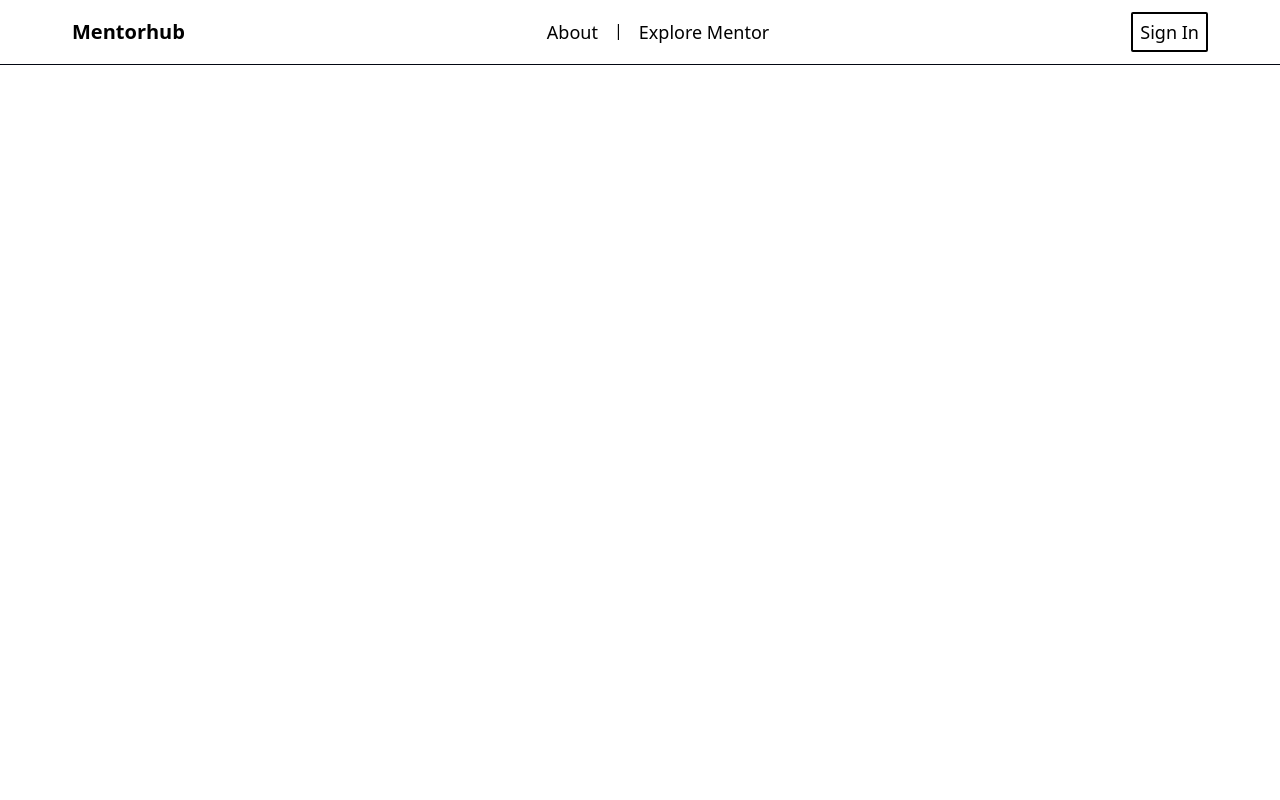
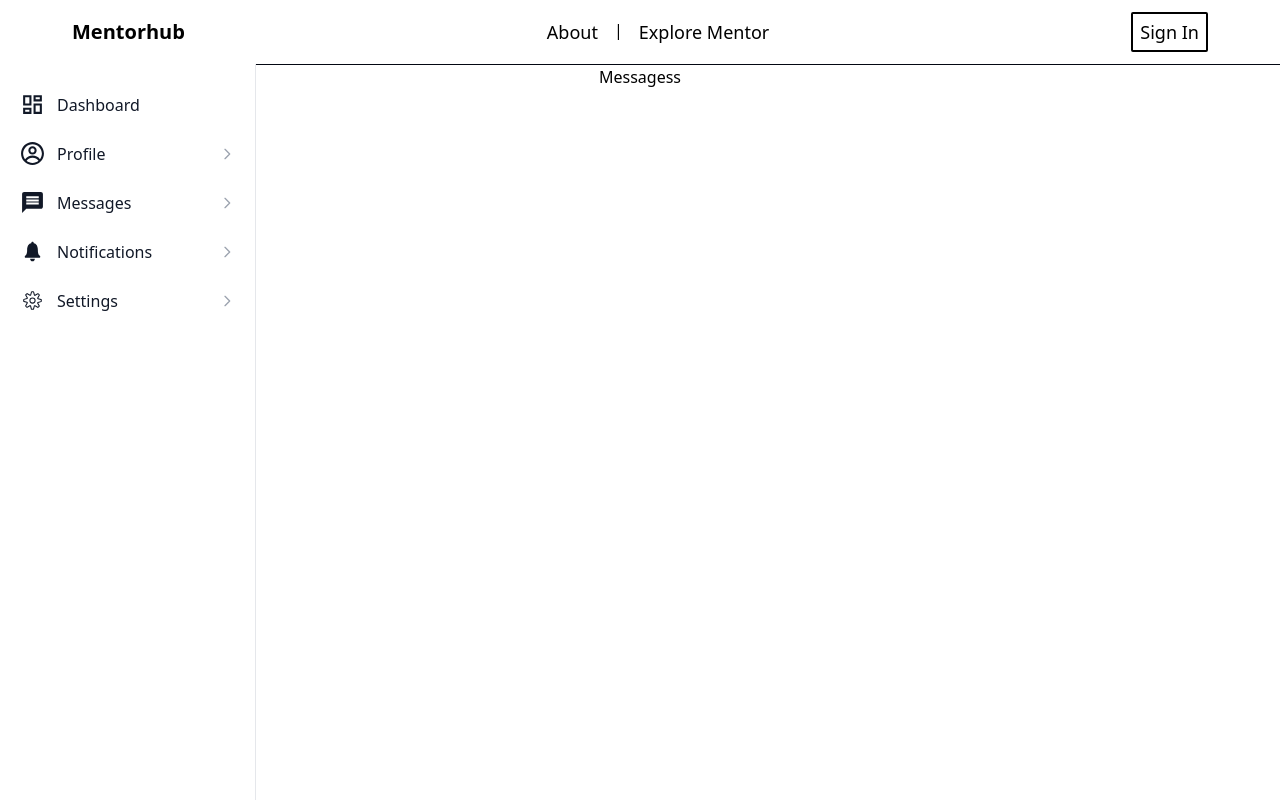
Before and after one commit to Karmanya20/AIOMentor, a React (Vite) app in the folder client/: page /dashboard/messages in a window 1280 px wide. Built offline with nearby package versions, Linux system fonts and the light colour scheme.

Commit message:
implemented nested routes

```diff
--- a/client/src/App.jsx
+++ b/client/src/App.jsx
@@ -6,11 +6,15 @@ import SignIn from "./pages/SignIn";
 import SignUp from "./pages/SignUp";
 import Header from "./components/Header";
 import Dashboard from "./pages/Dashboard";
+import Main from "./pages/Main";
+import Profile from "./pages/Profile";
+import Messages from "./pages/Messages";
+import Notification from "./pages/Notification";
+import Settings from "./pages/Settings";
 
 const App = () => {
   return (
     <Router>
-      {/* Header */}
       <Header />
       <Routes>
         <Route path="/" element={<Home />} />
@@ -18,7 +22,13 @@ const App = () => {
         <Route path="/explore" element={<ExploreMentors />} />
         <Route path="/sign-in" element={<SignIn />} />
         <Route path="/sign-up" element={<SignUp />} />
-        <Route path="/dashboard" element={<Dashboard/>} />
+        <Route path="/dashboard" element={<Dashboard/>}>
+          <Route path="main" element={<Main/>} />
+          <Route path="profile" element={<Profile/>} />
+          <Route path="messages" element={<Messages/>} />
+          <Route path="notification" element={<Notification/>} />
+          <Route path="settings" element={<Settings/>} />
+        </Route>
       </Routes>
     </Router>
   );
--- a/client/src/components/Sidebar.jsx
+++ b/client/src/components/Sidebar.jsx
@@ -1,9 +1,9 @@
-import { IoMdSearch } from "react-icons/io";
 import { MdOutlineDashboard } from "react-icons/md";
 import { CgProfile } from "react-icons/cg";
 import { MdMessage } from "react-icons/md";
-import { CiSignpostDuo1 } from "react-icons/ci";
+import { IoIosNotifications } from "react-icons/io";
 import { CiSettings } from "react-icons/ci";
+import { Link } from "react-router-dom";
 export const Sidebar = () => {
   return (
     <>
@@ -17,27 +17,8 @@ export const Sidebar = () => {
             <div className="flex-1 px-3 space-y-1 bg-white divide-y divide-gray-200 dark:bg-gray-800 dark:divide-gray-700">
               <ul className="pb-2 space-y-2">
                 <li>
-                  <form action="#" method="GET" className="lg:hidden">
-                    <label htmlFor="mobile-search" className="sr-only">
-                      Search
-                    </label>
-                    <div className="relative">
-                      <div className="absolute inset-y-0 left-0 flex items-center pl-3 pointer-events-none">
-                      <IoMdSearch size={25}/>
-                      </div>
-                      <input
-                        type="text"
-                        name="email"
-                        id="mobile-search"
-                        className="bg-gray-50 border border-gray-300 text-gray-900 text-sm rounded-lg focus:ring-primary-500 focus:border-primary-500 block w-full pl-10 p-2.5 dark:bg-gray-700 dark:border-gray-600 dark:placeholder-gray-400 dark:text-gray-200 dark:focus:ring-primary-500 dark:focus:border-primary-500"
-                        placeholder="Search"
-                      />
-                    </div>
-                  </form>
-                </li>
-                <li>
                   <a
-                    href={'{{ "/" | relURL }}'}
+                    href='/dashboard/main'
                     className="flex items-center p-2 text-base text-gray-900 rounded-lg hover:bg-gray-100 group dark:text-gray-200 dark:hover:bg-gray-700"
                   >
                     <MdOutlineDashboard size={25}/>
@@ -45,11 +26,10 @@ export const Sidebar = () => {
                   </a>
                 </li>
                 <li>
-                  <button
+                  <Link
+                    to="/dashboard/profile"
                     type="button"
                     className="flex items-center w-full p-2 text-base text-gray-900 transition duration-75 rounded-lg group hover:bg-gray-100 dark:text-gray-200 dark:hover:bg-gray-700"
-                    aria-controls="dropdown-layouts"
-                    data-collapse-toggle="dropdown-layouts"
                   >
                     <CgProfile size={25}/>
                     <span className="ml-3 sidebar-toggle-item">
@@ -67,10 +47,11 @@ export const Sidebar = () => {
                     >
                       <path d="M9 5l7 7-7 7"></path>
                     </svg>
-                  </button>
+                  </Link>
                 </li>
                 <li>
-                  <button
+                  <Link
+                    to="/dashboard/messages"
                     type="button"
                     className="flex items-center w-full p-2 text-base text-gray-900 transition duration-75 rounded-lg group hover:bg-gray-100 dark:text-gray-200 dark:hover:bg-gray-700"
                     aria-controls="dropdown-layouts"
@@ -92,18 +73,19 @@ export const Sidebar = () => {
                     >
                       <path d="M9 5l7 7-7 7"></path>
                     </svg>
-                  </button>
+                  </Link>
                 </li>
                 <li>
-                  <button
+                  <Link
+                    to="/dashboard/notification"
                     type="button"
                     className="flex items-center w-full p-2 text-base text-gray-900 transition duration-75 rounded-lg group hover:bg-gray-100 dark:text-gray-200 dark:hover:bg-gray-700"
                     aria-controls="dropdown-layouts"
                     data-collapse-toggle="dropdown-layouts"
                   >
-                    <CiSignpostDuo1 size={25}/>
+                    <IoIosNotifications  size={25}/>
                     <span className="ml-3 sidebar-toggle-item">
-                      Posts
+                      Notifications
                     </span>
                     <svg
                       className="flex-shrink-0 w-4 h-4 ml-auto text-gray-400 transition duration-75 group-hover:text-gray-900 dark:text-gray-300 dark:group-hover:text-white"
@@ -117,10 +99,11 @@ export const Sidebar = () => {
                     >
                       <path d="M9 5l7 7-7 7"></path>
                     </svg>
-                  </button>
+                  </Link>
                 </li>
                 <li>
-                  <button
+                  <Link
+                    to="/dashboard/settings"
                     type="button"
                     className="flex items-center w-full p-2 text-base text-gray-900 transition duration-75 rounded-lg group hover:bg-gray-100 dark:text-gray-200 dark:hover:bg-gray-700"
                     aria-controls="dropdown-layouts"
@@ -142,7 +125,7 @@ export const Sidebar = () => {
                     >
                       <path d="M9 5l7 7-7 7"></path>
                     </svg>
-                  </button>
+                  </Link>
                 </li>
                   </ul>
             </div>
--- a/client/src/pages/Dashboard.jsx
+++ b/client/src/pages/Dashboard.jsx
@@ -1,12 +1,12 @@
 import React from 'react'
 import { Sidebar } from '../components/Sidebar'
+import { Outlet } from 'react-router-dom'
 
 const Dashboard = () => {
   return (
     <div>
-      <span className="mx-2 text-2xl font-semibold text-sky-400">
-        Dashboard</span>
       <Sidebar/>
+      <Outlet/>
     </div>
   )
 }
--- /dev/null
+++ b/client/src/pages/Main.jsx
@@ -0,0 +1,11 @@
+import React from 'react'
+
+const Main = () => {
+  return (
+    <div className='flex justify-center'>
+      Main
+    </div>
+  )
+}
+
+export default Main
--- /dev/null
+++ b/client/src/pages/Messages.jsx
@@ -0,0 +1,11 @@
+import React from 'react'
+
+const Messages = () => {
+  return (
+    <div className='flex justify-center'>
+      Messagess
+    </div>
+  )
+}
+
+export default Messages
--- /dev/null
+++ b/client/src/pages/Notification.jsx
@@ -0,0 +1,11 @@
+import React from 'react'
+
+const Notification = () => {
+  return (
+    <div className='flex justify-center'>
+      Notifications
+    </div>
+  )
+}
+
+export default Notification
--- /dev/null
+++ b/client/src/pages/Profile.jsx
@@ -0,0 +1,11 @@
+import React from 'react'
+
+const Profile = () => {
+  return (
+    <div className='flex justify-center'>
+      Profile
+    </div>
+  )
+}
+
+export default Profile
--- /dev/null
+++ b/client/src/pages/Settings.jsx
@@ -0,0 +1,11 @@
+import React from 'react'
+
+const Settings = () => {
+  return (
+    <div className='flex justify-center'>
+      Settings
+    </div>
+  )
+}
+
+export default Settings
```
Also changed, not shown: 1 other file (tests, documents, lock files or other folders).
